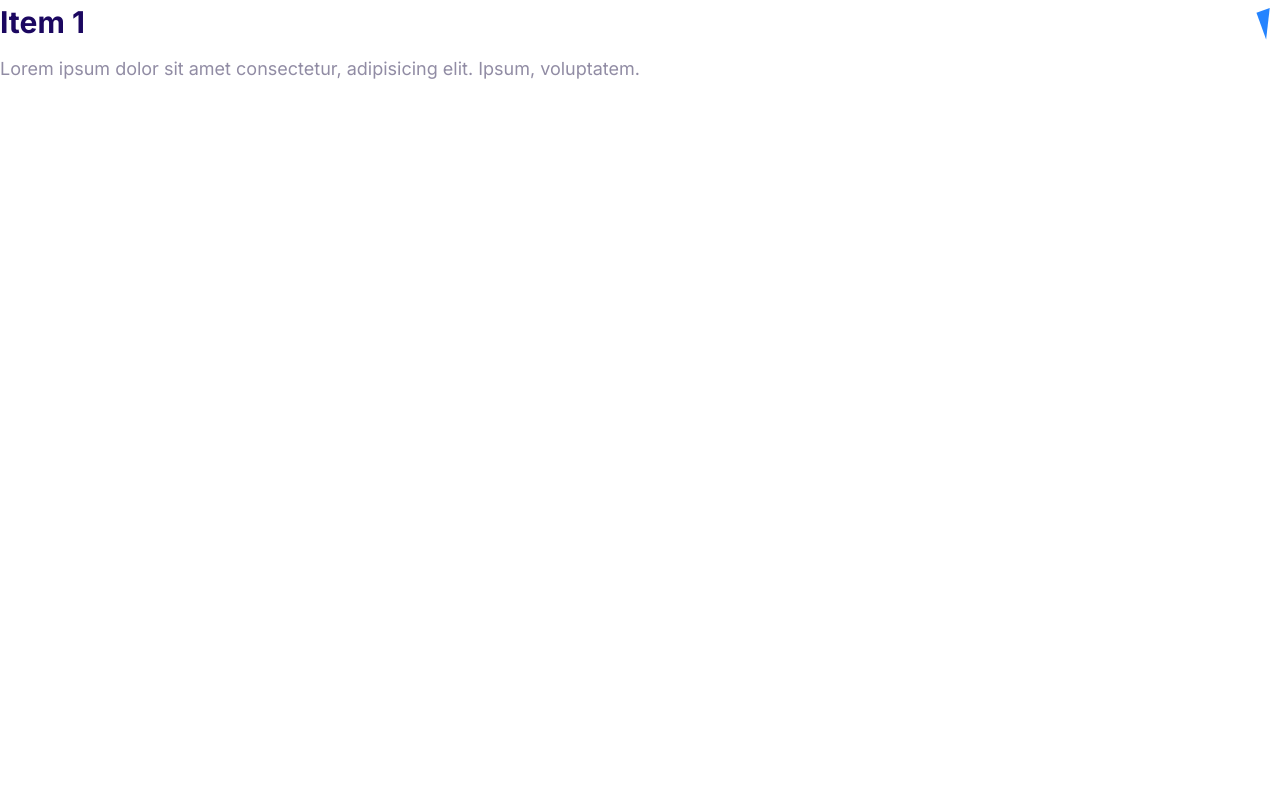
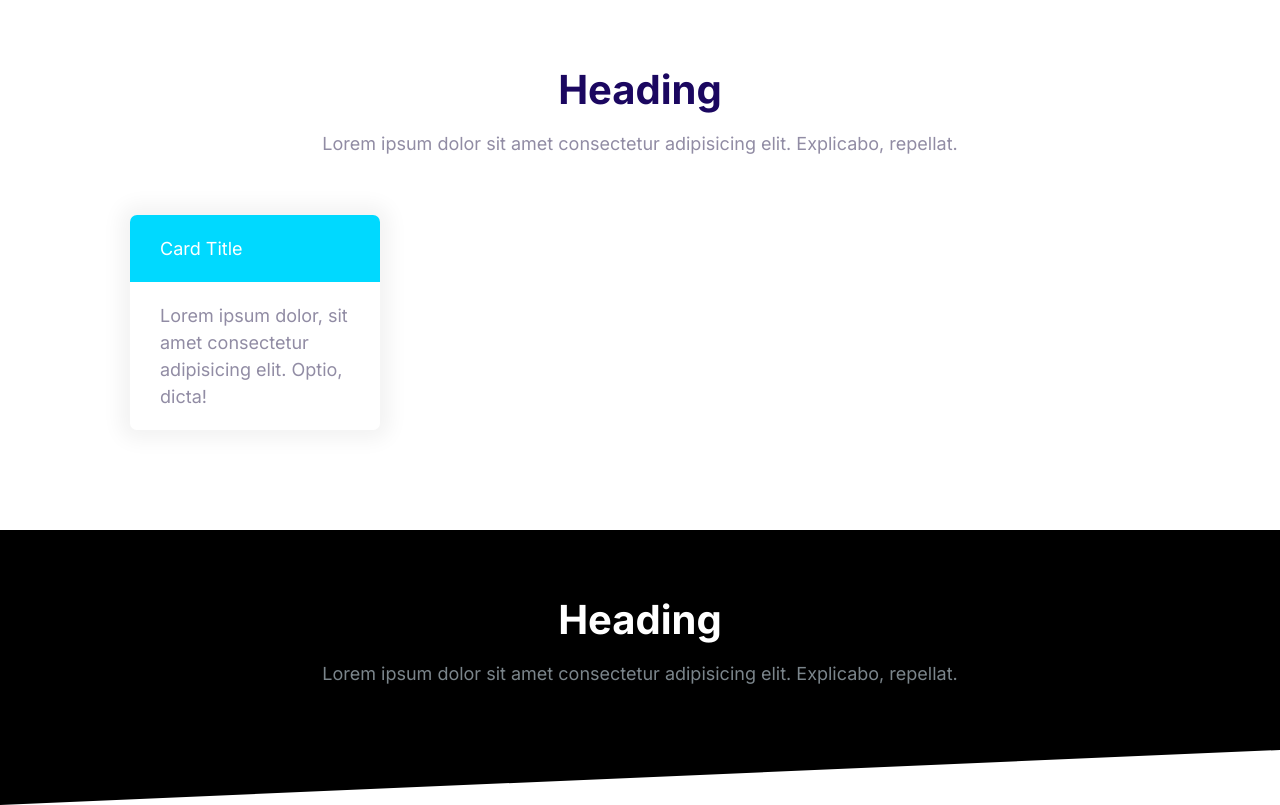
Before and after one commit to omarmonrealdev/htmlCssProject1, a plain HTML site: page index.html in a window 1280 px wide. Drawn offline with Linux system fonts and the light colour scheme.

Commit message:
Creation of blocks

```diff
--- a/css/styles.css
+++ b/css/styles.css
@@ -565,3 +565,42 @@ boton ocupe todo el espacio de la celda en el grid*/
                        si usaramos "height" si tomaria la altura maxima del viewport*/
     opacity: 1; /*le da un efecto de aparicion y desaparicion al aplicar la transition*/
 }
+
+/*Blocks*/
+.block {/*Creacion de una variable para el padding vertical*/
+    --padding-vertical: 6rem;
+    padding: var(--padding-vertical) 2rem;
+
+ }
+
+.block__header{
+    text-align: center;
+}
+
+.block__heading {
+    margin-top: 0;
+}
+
+.block--dark {
+    background: #000;
+    color: #7b858b;
+}
+
+.block--dark .block__heading {
+    color: #fff;
+}
+
+.block--skewed-right {
+    padding-bottom: calc(var(--padding-vertical) + 4rem);
+    clip-path: polygon(0% 0%, 100% 0%, 100% 100%, 0% 80%); /*Created with https://bennettfeely.com/clippy/*/
+}
+
+.block--skewed-left {
+    padding-bottom: calc(var(--padding-vertical) + 4rem);
+    clip-path: polygon(0% 0%, 100% 0%, 100% 80%, 0% 100%); /*Created with https://bennettfeely.com/clippy/*/
+}
+
+.container {
+    max-width: 1140px;
+    margin: 0 auto;
+}
--- a/index.html
+++ b/index.html
@@ -15,19 +15,34 @@
     <link rel="stylesheet" href="css/styles.css" />
   </head>
   <body>
-    <div class="collapsible collapsible--expanded">
-      <header class="collapsible__header">
-        <h2 class="collapsible__heading">Item 1</h2>
-        <svg class="icon icon--primary collapsible__chevron">
-          <use xlink:href="images/sprite.svg#tick"></use>
-        </svg>
+    <section class="block container">
+      <header class="block__header">
+        <h2 class="block__heading">Heading</h2>
+        <p>
+          Lorem ipsum dolor sit amet consectetur adipisicing elit. Explicabo,
+          repellat.
+        </p>
       </header>
-      <div class="collapsible__content">
-        Lorem ipsum dolor sit amet consectetur, adipisicing elit. Ipsum,
-        voluptatem.
+
+      <div style="width: 30%; padding: 4rem">
+        <div class="card card--secondary">
+          <header class="card__header">Card Title</header>
+          <div class="card__body">
+            Lorem ipsum dolor, sit amet consectetur adipisicing elit. Optio,
+            dicta!
+          </div>
+        </div>
       </div>
-    </div>
-
+    </section>
+    <section class="block block--dark block--skewed-left">
+      <div class="container block__header">
+        <h2 class="block__heading">Heading</h2>
+        <p>
+          Lorem ipsum dolor sit amet consectetur adipisicing elit. Explicabo,
+          repellat.
+        </p>
+      </div>
+    </section>
     <script src="js/main.js"></script>
   </body>
 </html>
```
Also changed, not shown: components/blocks.html (added, +29 -0 lines).
